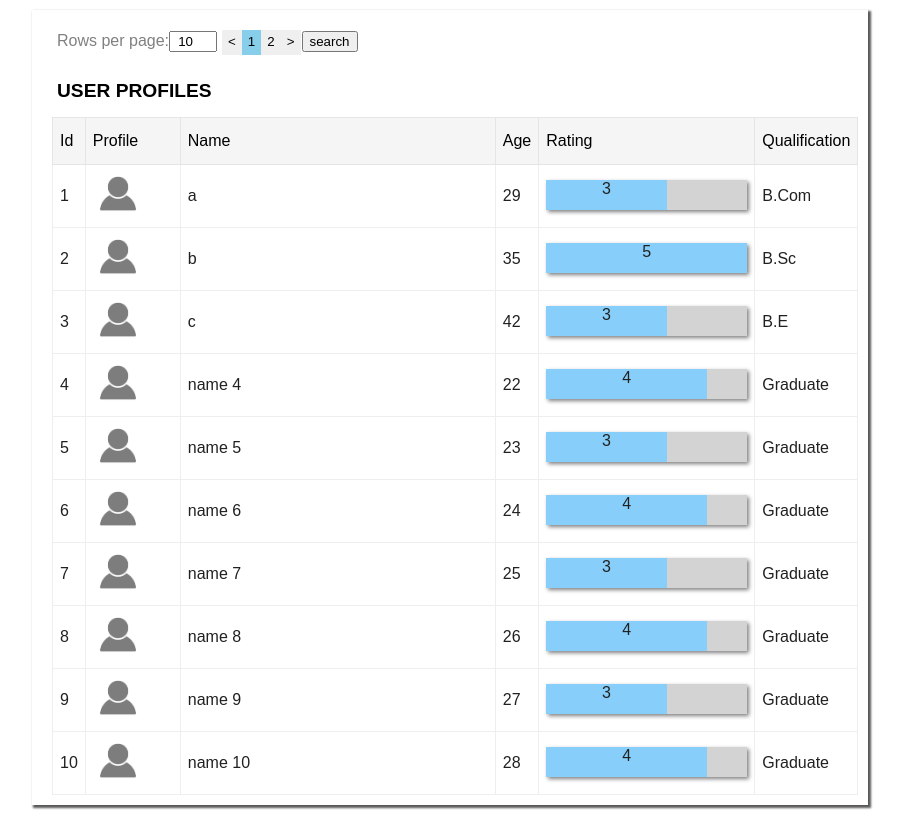
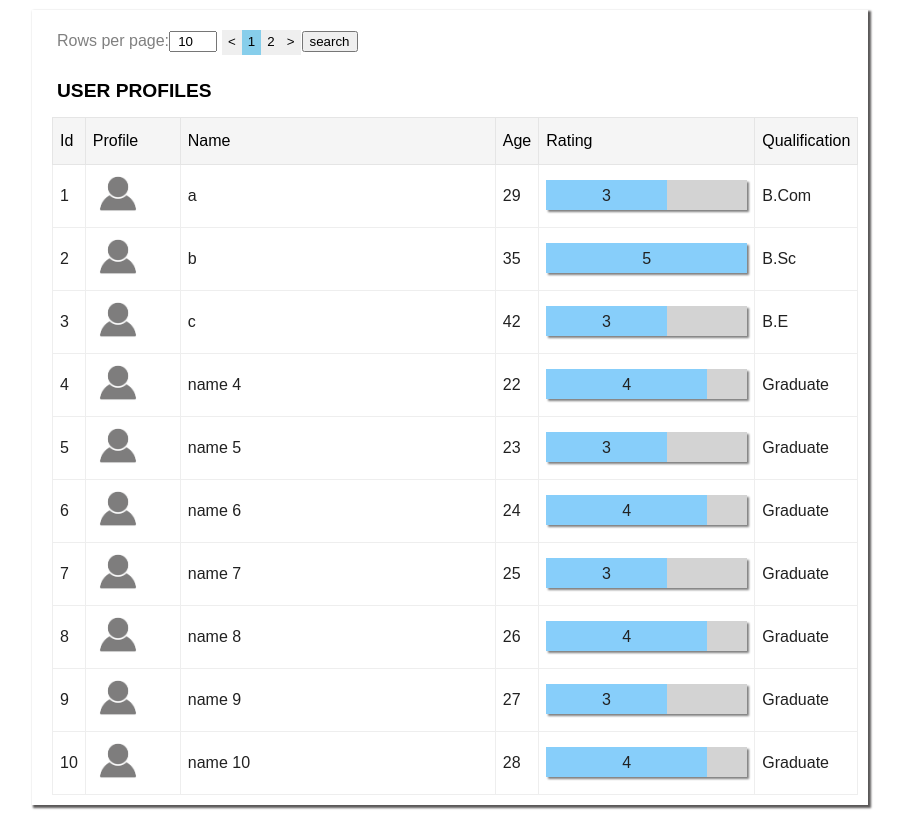
Before and after one commit to rajeshpillai/react-datatable, a React (Create React App) app: page / in a window 1280 px wide. Shown: the whole page, without its empty margins (0-903 px from the left). Built offline with nearby package versions, Linux system fonts and the light colour scheme.

Commit message:
CSS updates

```diff
--- a/src/components/DataTable/datatable.css
+++ b/src/components/DataTable/datatable.css
@@ -47,9 +47,10 @@
 
 .rating {
   border:none;
-  box-shadow: 2px 2px 4px grey;
+  box-shadow: 2px 2px 2px grey;
   background-color: lightgray;
   vertical-align: middle;
+  line-height: 2em;
 }
 
 .data-table-caption {
```
